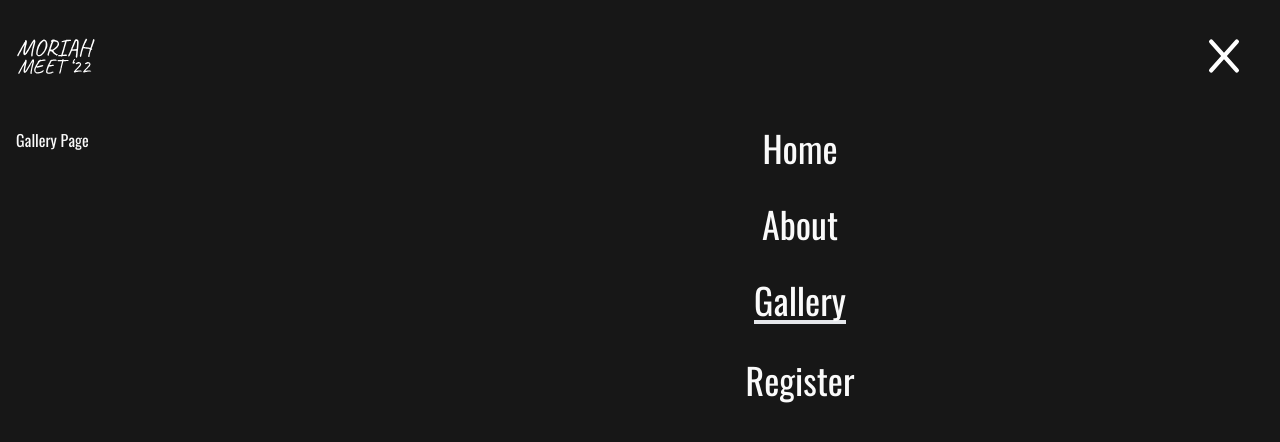
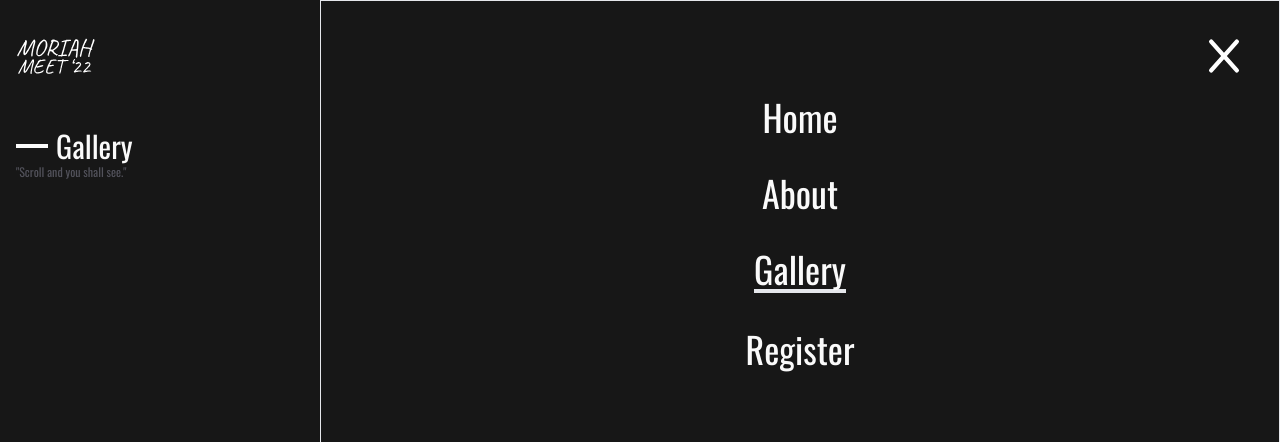
Before and after one commit to 5thComrade/moriah_22, a React (Vite) app in the folder frontend/: page /gallery in a window 1280 px wide. Both pictures are taken after a click on the element 1224 px from the left and 56 px from the top of the page. Shown: the top 442 px of the page. Built offline with nearby package versions, Linux system fonts and the light colour scheme.

Commit message:
sidenav modified, and headers added to other pages

```diff
--- a/frontend/src/components/Hamburger/index.jsx
+++ b/frontend/src/components/Hamburger/index.jsx
@@ -11,7 +11,7 @@ const Hamburger = () => {
   }
 
   return (
-    <div className="plates 3xl:hidden">
+    <div className="plates absolute right-4 z-10 3xl:hidden">
       <div
         className={showSideBar ? "plate plate2 active" : "plate plate2"}
         onClick={handleBurgerClick}
--- a/frontend/src/components/Sidenav/index.jsx
+++ b/frontend/src/components/Sidenav/index.jsx
@@ -1,8 +1,19 @@
 import { NavLink } from "react-router-dom";
+import { useDispatch } from "react-redux";
+import { toggleHamburgerButton } from "../../store/app/actions";
 
 const Sidenav = () => {
+  const dispatch = useDispatch();
+
+  function closeSideBarAfterNavigation() {
+    dispatch(toggleHamburgerButton());
+  }
+
   return (
-    <div className="absolute right-0 w-3/4 p-4 h-3/4 bg-neutral-900 flex flex-col space-y-9 items-center">
+    <div
+      className="absolute right-0 top-0 w-3/4 px-4 py-24 h-full border bg-neutral-900 flex flex-col space-y-9 items-center"
+      onClick={closeSideBarAfterNavigation}
+    >
       <NavLink
         to="/"
         className={({ isActive }) =>
--- a/frontend/src/pages/About/index.jsx
+++ b/frontend/src/pages/About/index.jsx
@@ -1,5 +1,15 @@
 const About = () => {
-  return <div className="container mx-auto p-4">About Page</div>;
+  return (
+    <section className="container mx-auto p-4">
+      <div className="flex space-x-2 items-center">
+        <div className="bg-neutral-50 w-8 h-1"></div>
+        <div className="text-3xl 3xl:text-4xl">About</div>
+      </div>
+      <div className="text-xs text-zinc-600 3xl:text-base">
+        "For the youth. By the youth."
+      </div>
+    </section>
+  );
 };
 
 export default About;
--- a/frontend/src/pages/Gallery/index.jsx
+++ b/frontend/src/pages/Gallery/index.jsx
@@ -1,5 +1,15 @@
 const Gallery = () => {
-  return <div className="container mx-auto p-4">Gallery Page</div>;
+  return (
+    <section className="container mx-auto p-4">
+      <div className="flex space-x-2 items-center">
+        <div className="bg-neutral-50 w-8 h-1"></div>
+        <div className="text-3xl 3xl:text-4xl">Gallery</div>
+      </div>
+      <div className="text-xs text-zinc-600 3xl:text-base">
+        "Scroll and you shall see."
+      </div>
+    </section>
+  );
 };
 
 export default Gallery;
--- a/frontend/src/pages/Register/index.jsx
+++ b/frontend/src/pages/Register/index.jsx
@@ -1,5 +1,15 @@
 const Register = () => {
-  return <div className="container mx-auto p-4">Register Page</div>;
+  return (
+    <section className="container mx-auto p-4">
+      <div className="flex space-x-2 items-center">
+        <div className="bg-neutral-50 w-8 h-1"></div>
+        <div className="text-3xl 3xl:text-4xl">Register</div>
+      </div>
+      <div className="text-xs text-zinc-600 3xl:text-base">
+        "One small step for you. One giant leap for Christianity."
+      </div>
+    </section>
+  );
 };
 
 export default Register;
```
